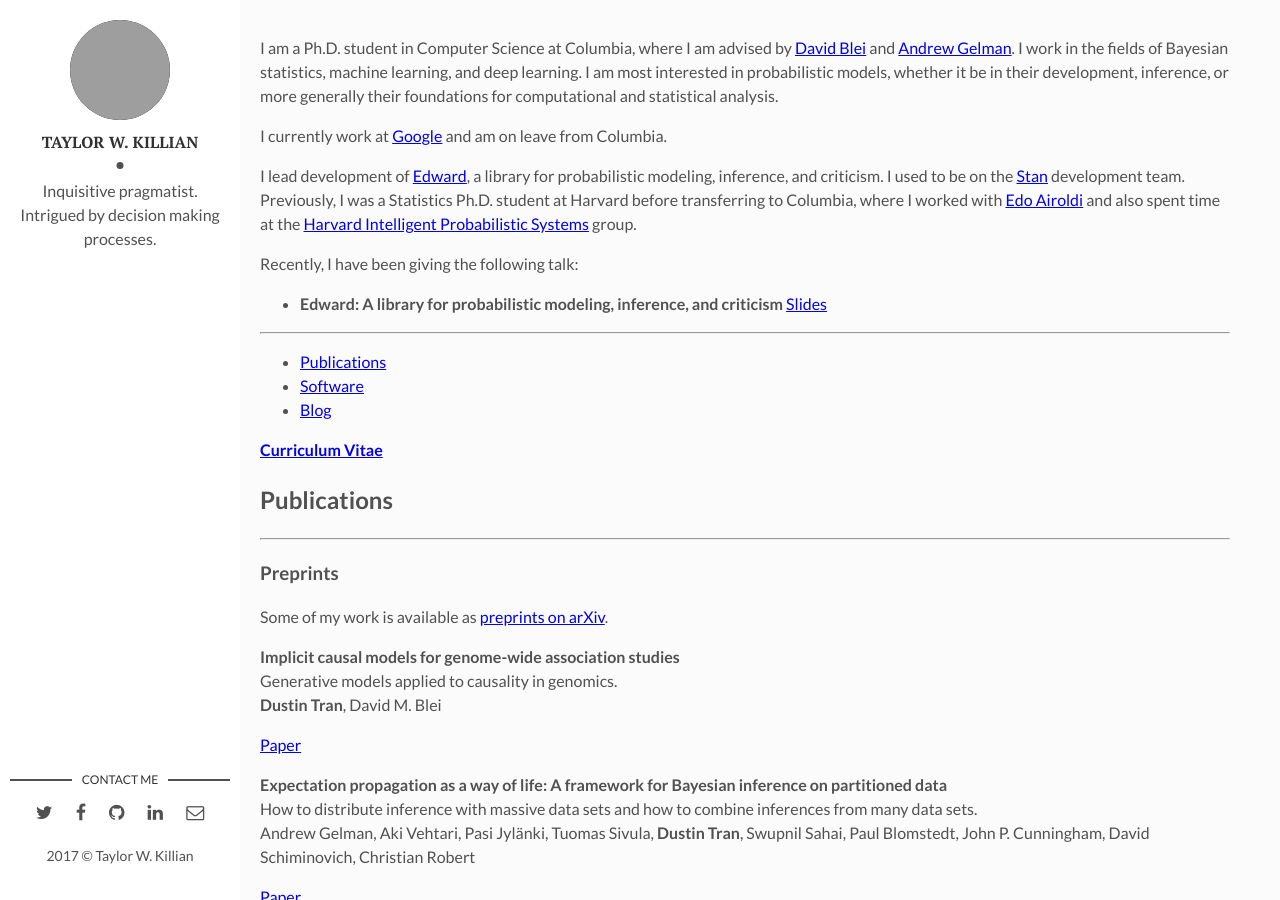
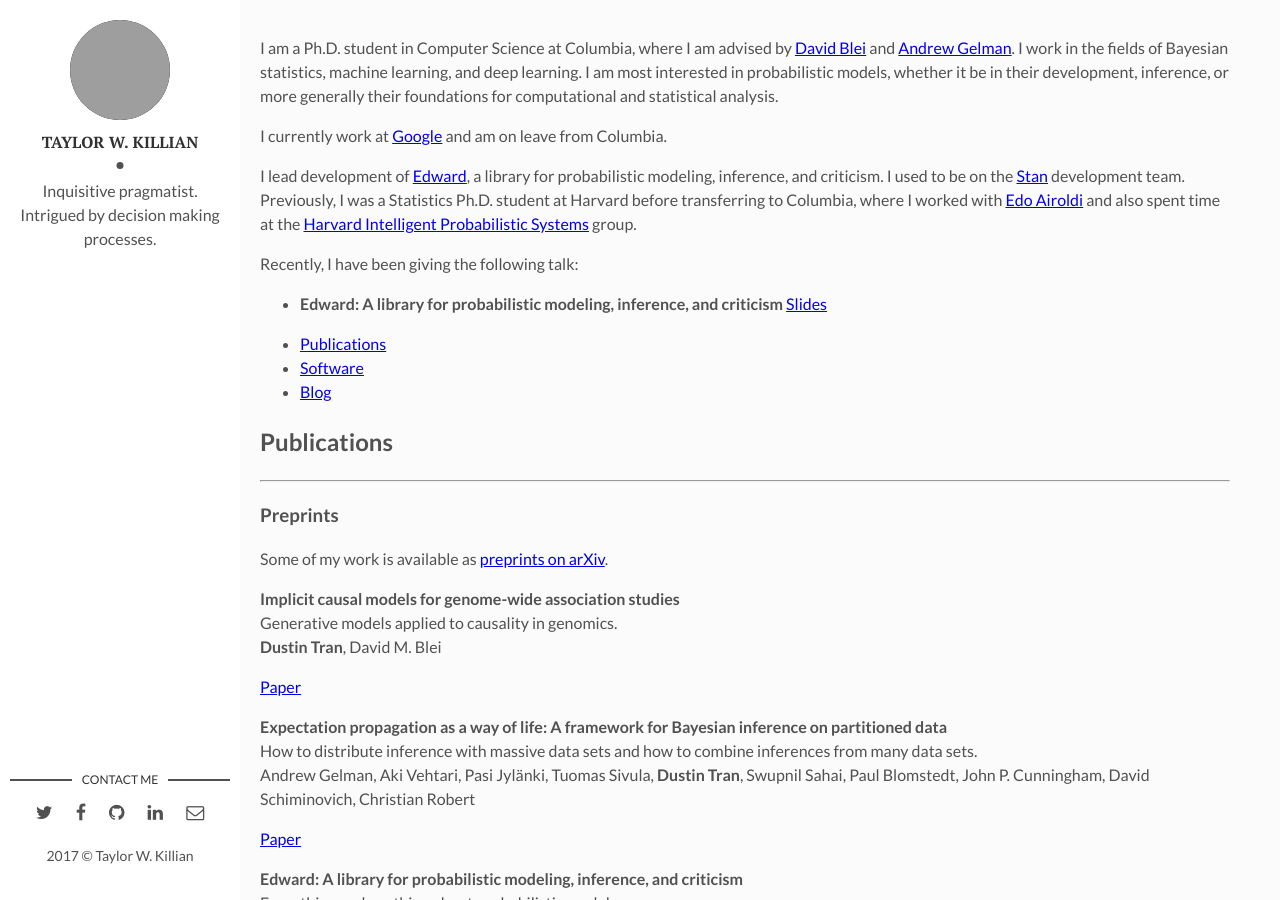
Before and after one commit to twkillian/twkillian.github.io, a Jekyll site: the page built from index.html, in a window 1280 px wide and 900 px high. Built offline with Jekyll 4.4.1, drawn with Linux system fonts in a browser that asks for light colours; nearby versions of some CDN libraries; formulas are drawn with MathJax 3; the list of posts is cut into pages by our own code; grey boxes are pictures that could not be loaded.

Commit message:
Update index.html

```diff
--- a/index.html
+++ b/index.html
@@ -48,13 +48,13 @@ layout: main
               </div>
             </li>
           </ul><p>
-          <hr>
+
           <ul class="nav nav-pills nav-stacked">
             <li><a href="#publications">Publications</a></li>
             <li><a href="#software">Software</a></li>
             <li><a href="blog">Blog</a></li>
           </ul>
-          <strong><a href="cv.pdf">Curriculum Vitae</a></strong>
+
           </p>
         </div>
 
```
